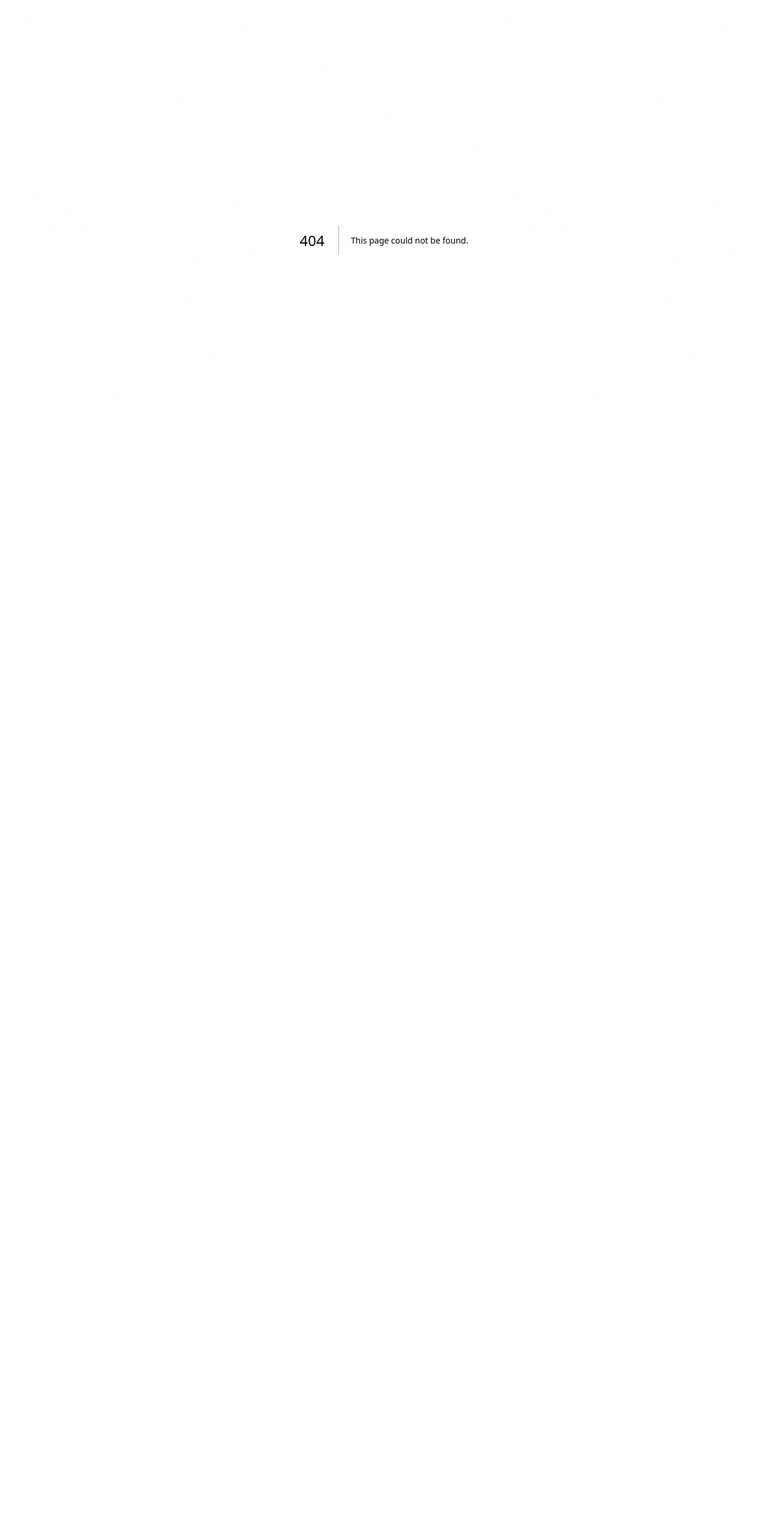
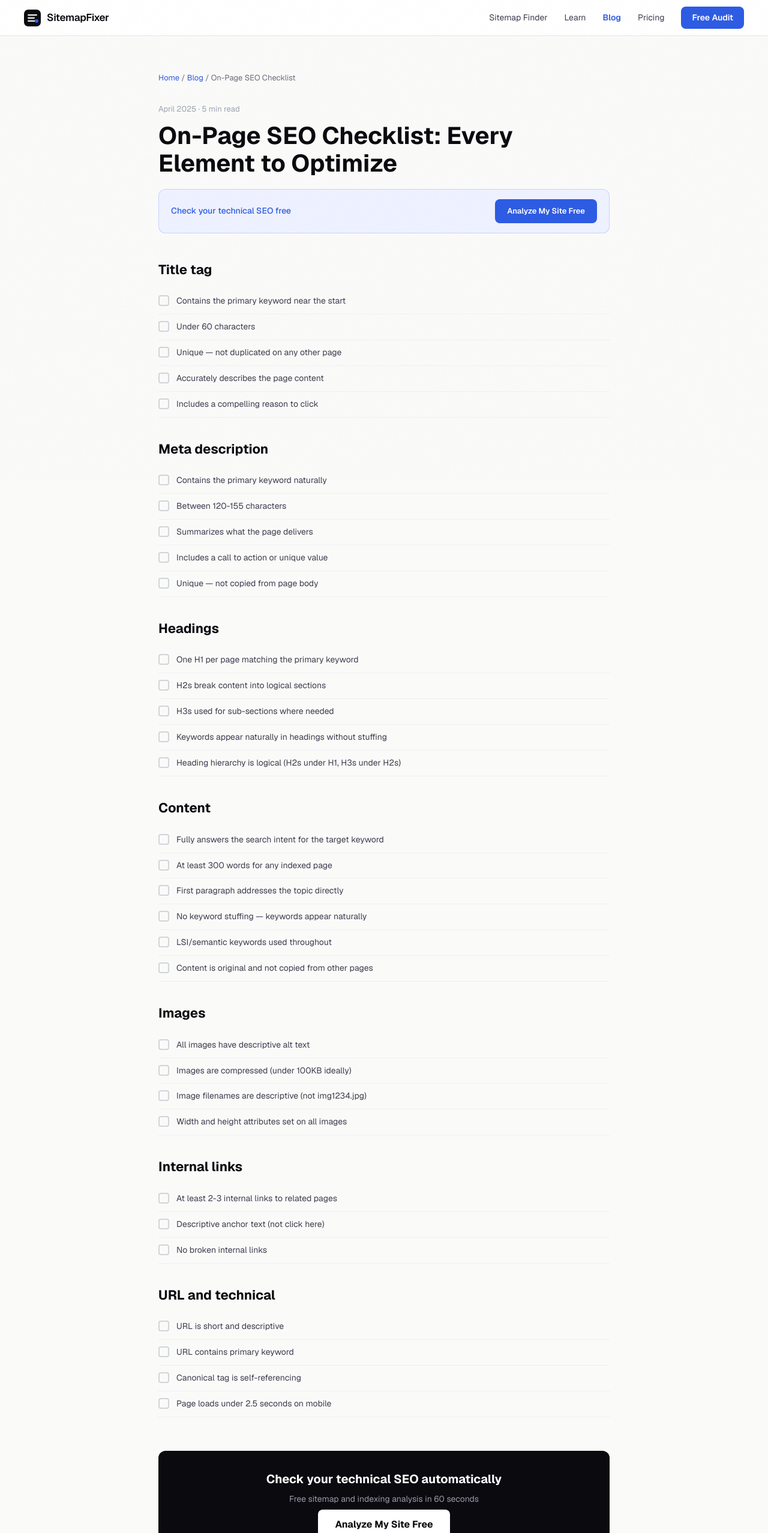
Before and after one commit to Watermelon-Coctail-Bar/sitemap-fixer, a Next.js app: page /blog/on-page-seo-checklist in a window 1280 px wide. Before the commit this address had no page. Shown: the top 2555 px of the page at 60% size. Before the commit the page ends 800 px from the top, so only its background shows below. Built offline with nearby package versions, Linux system fonts and the light colour scheme.

Commit message:
Create page.tsx

```diff
--- /dev/null
+++ b/src/app/blog/on-page-seo-checklist/page.tsx
@@ -0,0 +1,50 @@
+import type { Metadata } from 'next';
+export const metadata: Metadata = {
+  title: 'On-Page SEO Checklist: Every Element to Optimize Before Publishing | SitemapFixer',
+  description: "On-page SEO covers everything you control on the page itself. This checklist ensures every element is optimized before you publish any new content.",
+  alternates: { canonical: 'https://sitemapfixer.com/blog/on-page-seo-checklist' },
+};
+const items = [
+  { cat: "Title tag", checks: ["Contains the primary keyword near the start", "Under 60 characters", "Unique — not duplicated on any other page", "Accurately describes the page content", "Includes a compelling reason to click"] },
+  { cat: "Meta description", checks: ["Contains the primary keyword naturally", "Between 120-155 characters", "Summarizes what the page delivers", "Includes a call to action or unique value", "Unique — not copied from page body"] },
+  { cat: "Headings", checks: ["One H1 per page matching the primary keyword", "H2s break content into logical sections", "H3s used for sub-sections where needed", "Keywords appear naturally in headings without stuffing", "Heading hierarchy is logical (H2s under H1, H3s under H2s)"] },
+  { cat: "Content", checks: ["Fully answers the search intent for the target keyword", "At least 300 words for any indexed page", "First paragraph addresses the topic directly", "No keyword stuffing — keywords appear naturally", "LSI/semantic keywords used throughout", "Content is original and not copied from other pages"] },
+  { cat: "Images", checks: ["All images have descriptive alt text", "Images are compressed (under 100KB ideally)", "Image filenames are descriptive (not img1234.jpg)", "Width and height attributes set on all images"] },
+  { cat: "Internal links", checks: ["At least 2-3 internal links to related pages", "Descriptive anchor text (not click here)", "No broken internal links"] },
+  { cat: "URL and technical", checks: ["URL is short and descriptive", "URL contains primary keyword", "Canonical tag is self-referencing", "Page loads under 2.5 seconds on mobile"] },
+];
+export default function Page() {
+  return (
+    <article style={{ maxWidth: 800, margin: '0 auto', padding: '60px 24px' }}>
+      <nav style={{ fontSize: 13, color: '#6b6b7d', marginBottom: 32 }}>
+        <a href="/" style={{ color: '#2d5be3', textDecoration: 'none' }}>Home</a>{' / '}
+        <a href="/blog" style={{ color: '#2d5be3', textDecoration: 'none' }}>Blog</a>{' / '}
+        <span>On-Page SEO Checklist</span>
+      </nav>
+      <div style={{ fontSize: 13, color: '#9ca3af', marginBottom: 12 }}>April 2025 · 5 min read</div>
+      <h1 style={{ fontSize: 40, fontWeight: 700, color: '#0a0a0f', marginBottom: 20, lineHeight: 1.15 }}>On-Page SEO Checklist: Every Element to Optimize</h1>
+      <div style={{ background: '#eef1ff', border: '1px solid rgba(45,91,227,0.2)', borderRadius: 12, padding: '16px 20px', marginBottom: 40, display: 'flex', alignItems: 'center', justifyContent: 'space-between', gap: 16 }}>
+        <span style={{ fontSize: 14, color: '#2d5be3', fontWeight: 500 }}>Check your technical SEO free</span>
+        <a href="/" style={{ background: '#2d5be3', color: 'white', padding: '10px 20px', borderRadius: 8, textDecoration: 'none', fontWeight: 600, fontSize: 13 }}>Analyze My Site Free</a>
+      </div>
+      <div style={{ fontSize: 16, color: '#3d3d4f', lineHeight: 1.85 }}>
+        {items.map(({ cat, checks }) => (
+          <div key={cat} style={{ marginBottom: 32 }}>
+            <h2 style={{ fontSize: 22, fontWeight: 700, color: '#0a0a0f', marginBottom: 12 }}>{cat}</h2>
+            {checks.map((c, i) => (
+              <div key={i} style={{ display: 'flex', gap: 12, padding: '8px 0', borderBottom: '1px solid #f0f0f5', alignItems: 'flex-start' }}>
+                <div style={{ width: 18, height: 18, border: '2px solid #d1d5db', borderRadius: 4, flexShrink: 0, marginTop: 3 }} />
+                <span style={{ fontSize: 14 }}>{c}</span>
+              </div>
+            ))}
+          </div>
+        ))}
+      </div>
+      <div style={{ background: '#0a0a0f', borderRadius: 12, padding: '32px', textAlign: 'center', marginTop: 56 }}>
+        <div style={{ fontSize: 20, fontWeight: 700, color: 'white', marginBottom: 8 }}>Check your technical SEO automatically</div>
+        <div style={{ color: '#9999aa', marginBottom: 20, fontSize: 14 }}>Free sitemap and indexing analysis in 60 seconds</div>
+        <a href="/" style={{ background: 'white', color: '#0a0a0f', padding: '14px 28px', borderRadius: 8, textDecoration: 'none', fontWeight: 700 }}>Analyze My Site Free</a>
+      </div>
+    </article>
+  );
+}
```
